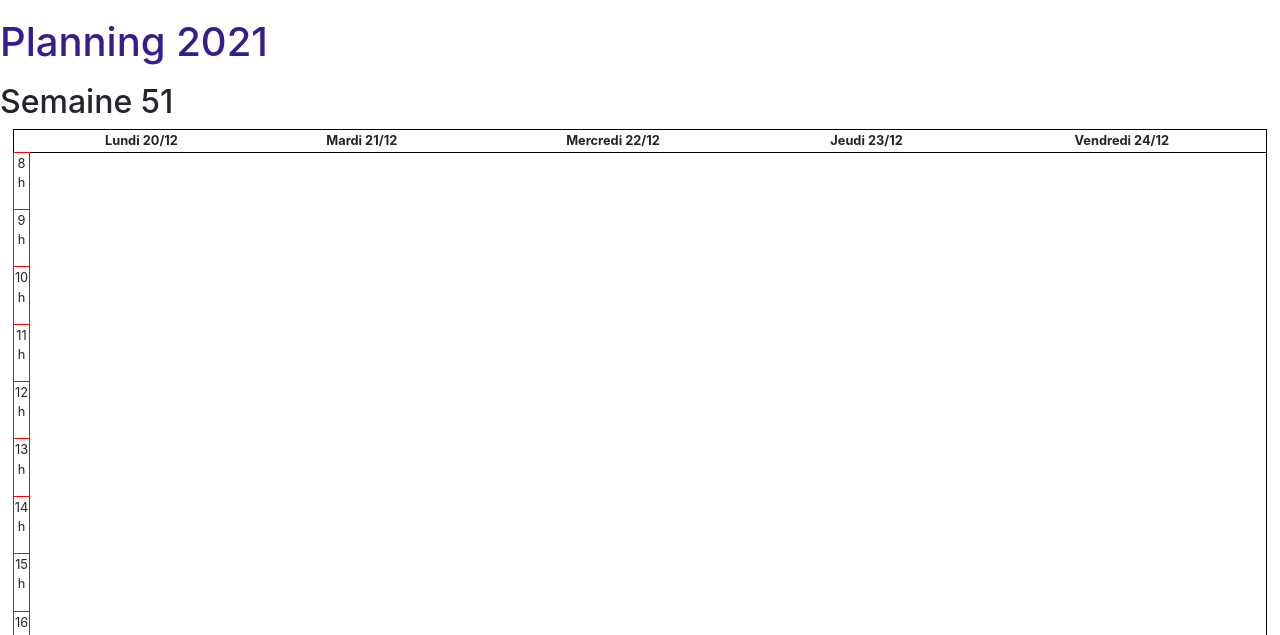
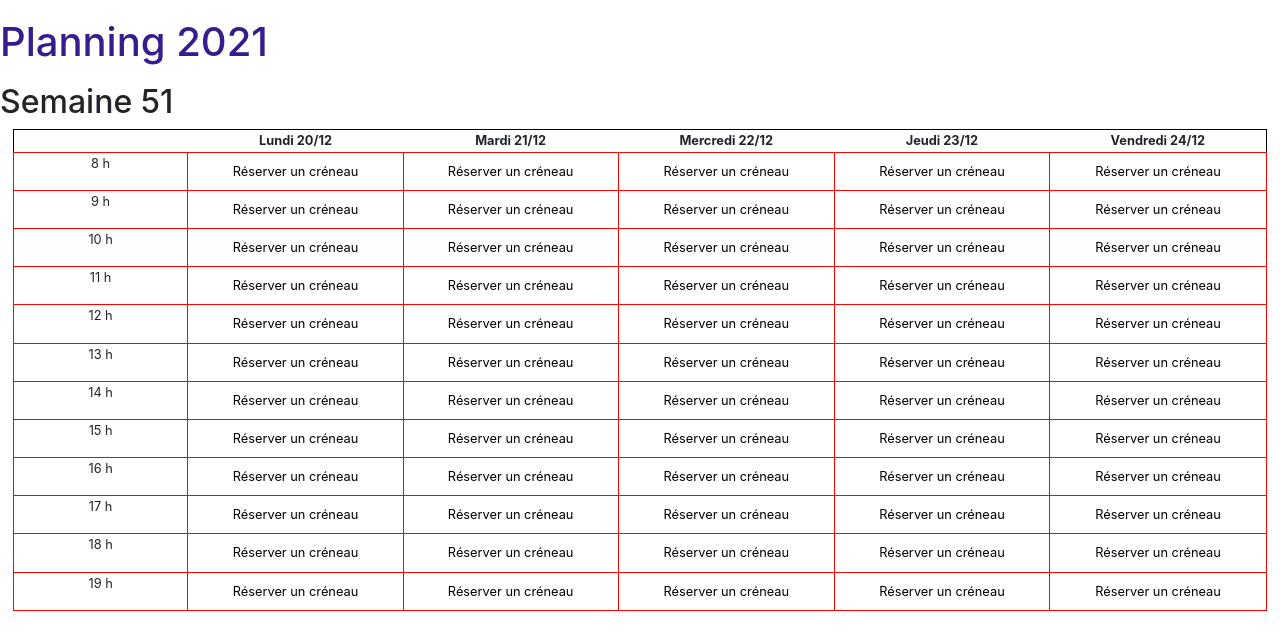
Before and after one commit to yacine-boucetta/reservation-salles, a PHP site: page /pages/planning.php in a window 1280 px wide. Shown: the part 56-691 px from the top of the page. Run offline with PHP 8.4, Linux system fonts and the light colour scheme; data comes from the database, SQL or seed files in the repository; some libraries are stand-ins or nearby versions.

Commit message:
version final

```diff
--- a/pages/planning.php
+++ b/pages/planning.php
@@ -66,6 +66,9 @@ $jour_semaine=date('d/m', strtotime(''));
                     }
                 else
                     {
+                        ?>
+                        <td class="case"><a href="reservation-form.php?heure_debut=<?php echo $heure;?>&amp;date_debut=<?php echo $jour;?>">Réserver un créneau</a></td>
+                        <?php
                     }
             }
                 echo"</tr>";
```
